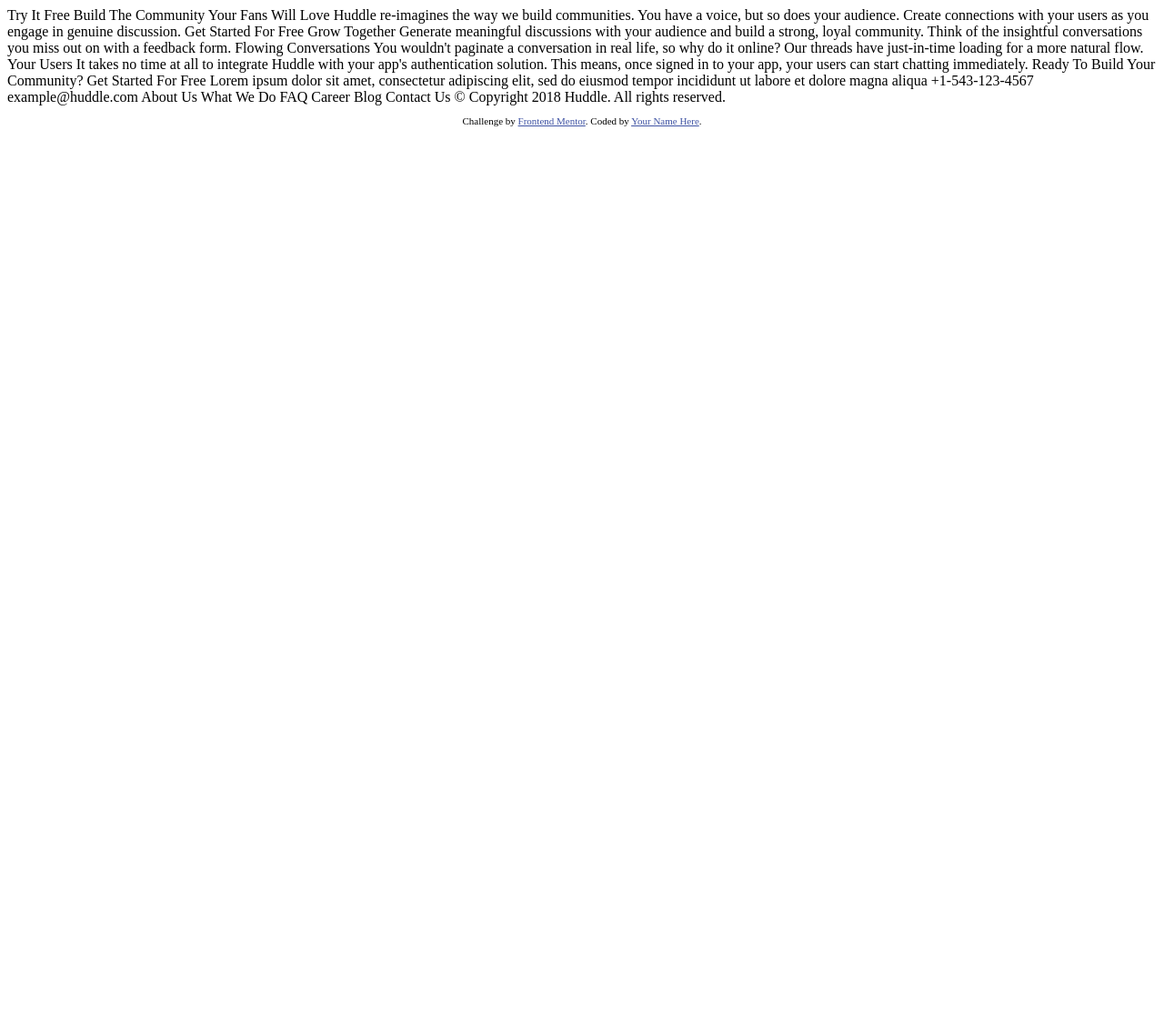
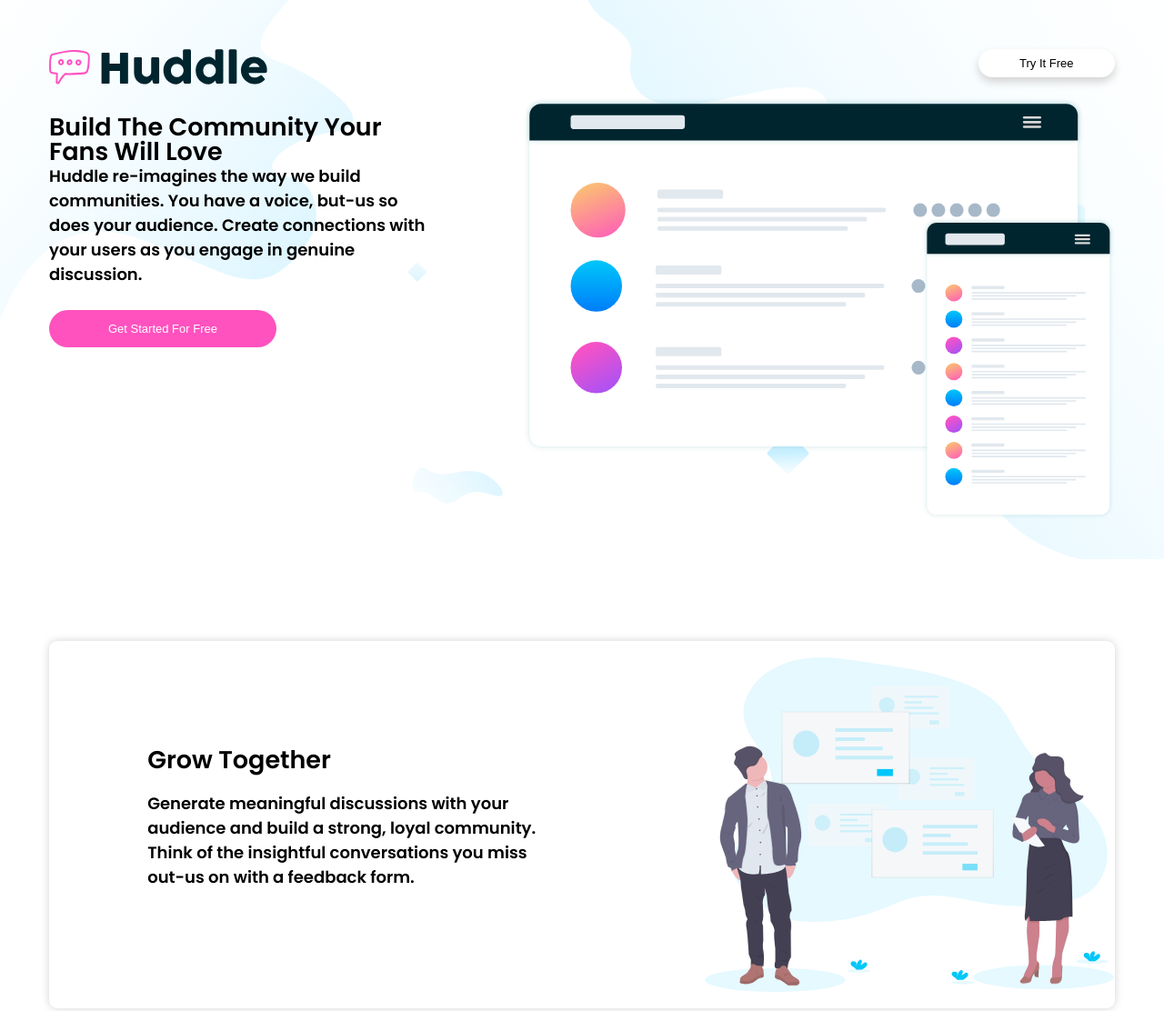
Before and after one commit to xxkdxiix/huddle-landing-page-with-alternating-feature-blocks-master, a plain HTML site: page index.html in a window 1280 px wide. Shown: the top 1112 px of the page at 91% size. Before the commit the page ends 800 px from the top, so only its background shows below. Drawn offline with Linux system fonts and the light colour scheme.

Commit message:
frontend-challenges

```diff
--- /dev/null
+++ b/css/style.css
@@ -0,0 +1,186 @@
+@import url('https://fonts.googleapis.com/css2?family=Open+Sans:ital,wght@0,700;1,400&family=Poppins:wght@600&display=swap');
+
+*{
+    box-sizing: border-box;
+    padding: 0;
+    margin: 0;
+}
+
+/* font-family: 'Open Sans', sans-serif;
+font-family: 'Poppins', sans-serif; */
+
+body {
+    font-size: 18px;
+    font-family: 'Poppins', sans-serif;
+    line-height: 1.5em;
+    font-weight: 400;
+}
+
+header {
+    position: absolute;
+    display: flex;
+    flex-direction: row;
+    width: 100%;
+    justify-content: space-between;
+}
+
+img {
+    height: auto;
+    width: 100%;
+}
+
+header,
+section,
+footer {
+    margin: 0 auto;
+    padding: 3em 3em 0;
+}
+
+/* buttons */
+
+button {
+    font-size: small;
+}
+
+.btn-free {
+    border: none;
+    display: inline;
+    height: auto;
+    width: 100%;
+    border-radius: 5em;
+    padding: 0.6em 3.5em;
+    background: #fff;
+    box-shadow: 0px 5px 10px lightgrey;
+
+}
+
+.btn-mid {
+    border: 1px;
+    border-radius: 5em;
+    padding: 1em 5em;
+    margin-top: 2em;
+    background: hsl(322, 100%, 66%);
+    color: #fff;
+}
+
+.logo {
+    width: auto;
+}
+
+/* section-desktop */
+
+.desktop-hero {
+    background-image: url(../images/bg-hero-desktop.svg);
+    background-size: cover;
+    background-position: center;
+    background-repeat: no-repeat;
+    background-blend-mode: normal;
+    /* background: hsl(193, 100%, 96%); */
+    padding: 2em 0;
+    /* position: relative; */
+}
+
+.desktop-hero {
+    max-width: 1400px;
+    min-width: 1200px;
+    display: flex;
+    flex-direction: row;
+    height: auto;
+    width: 100%;
+}
+
+.desktop-hero div:nth-child(1) {
+    padding: 5em 3em 0 3em;
+    width: 60%;
+}
+
+.desktop-hero div:nth-child(2) {
+    padding: 4em 3em 0;
+}
+
+/* mid-section */
+
+
+.section-content .content {
+    border: 1px;
+    border-radius: 0.5em;
+    margin: 2em auto;
+    box-shadow: 0px 0px 10px lightgrey;
+    height: auto;
+    width: 100%;
+}
+
+.content {
+    display: flex;
+    flex-direction: row;
+    gap: 1.5em;
+}
+
+.illustation {
+    display: block;
+    height: auto;
+    width: 450px;
+    margin: 0 auto;
+
+}
+
+.content:nth-child(2) {
+    flex-direction: row-reverse;
+}
+
+.content div:nth-child(odd) {
+    width: 60%;
+    align-self: center;
+}
+
+.content div:nth-child(even) {
+    padding: 1em;
+    width: 40%;
+
+}
+
+.content h2,
+.content p {
+    /* display: block; */
+    height: auto;
+    width: 68%;
+    margin: auto auto;
+    padding-bottom: 0.8em;
+
+}
+
+footer {
+    background: hsl(192, 100%, 9%);
+    color: #fff;
+}
+
+.footer-container{
+    display: flex;
+    flex-direction: row;
+}
+
+ul {
+    list-style-type: none;
+    padding: 0;
+    margin: 0;
+}
+
+.icon {
+    padding: 0 2.5em 1em 2.5em;
+    width: 45%;
+}
+.icon:nth-child(1) {
+    background: url('../images/icon-location.svg');
+    background-repeat: no-repeat;
+
+}
+
+.icon:nth-child(2) {
+    background: url('../images/icon-phone.svg');
+    background-repeat: no-repeat;
+}
+
+.icon:nth-child(3) {
+    background: url('../images/icon-email.svg');
+    background-repeat: no-repeat;
+}
--- a/index.html
+++ b/index.html
@@ -1,70 +1,142 @@
 <!DOCTYPE html>
 <html lang="en">
+
 <head>
-  <meta charset="UTF-8">
-  <meta name="viewport" content="width=device-width, initial-scale=1.0"> <!-- displays site properly based on user's device -->
+  <meta charset="UT-usF-8">
+  <meta name="viewport" content="width=device-width, initial-scale=1.0">
+  <!-- displays site properly based on user's device -->
 
   <link rel="icon" type="image/png" sizes="32x32" href="./images/favicon-32x32.png">
 
   <title>Frontend Mentor | Huddle landing page with alternating feature blocks</title>
+  <link rel="stylesheet" href="css/style.css">
+</head>
 
-  <!-- Feel free to remove these styles or customise in your own stylesheet 👍 -->
-  <style>
-    .attribution { font-size: 11px; text-align: center; }
-    .attribution a { color: hsl(228, 45%, 44%); }
-  </style>
-</head>
 <body>
 
-  Try It Free
+  <header>
+    <img src="images/logo.svg" alt="" class="logo">
+    <nav>
+      <button class="btn-free">Try It Free</button>
+    </nav>
+  </header>
+  <section class="desktop-hero">
+    <div>
+      <h1>Build The Community Your Fans Will Love</h1>
+      <p>Huddle re-imagines the way we build communities. You have a voice, but-us so does your audience.
+        Create connections with your users as you engage in genuine discussion.
+      </p>
+      <button class="btn-mid">Get Started For Free</button>
+    </div>
+    <div>
+      <img src="images/illustration-mockups.svg" alt="" class="img-desktop">
+    </div>
+  </section>
 
-  Build The Community Your Fans Will Love
+  <section class="section-content">
+    <div class="content">
+      <div>
+        <h2>Grow Together</h2>
+        <p>Generate meaningful discussions with your audience and build a strong, loyal community.
+          Think of the insightful conversations you miss out-us on with a feedback form.
+        </p>
+      </div>
+      <div>
+        <img src="images/illustration-grow-together.svg" alt="" class="illustation">
+      </div>
+    </div>
+      <div class="content">
+        <div>
+          <h2>Flowing Conversations</h2>
+          <p>You wouldn't paginate a conversation in real life, so why do it online? Our threads
+            have just-in-time loading for a more natural flow.
+          </p>
+        </div>
+        <div>
+          <img src="images/illustration-flowing-conversation.svg" alt="" class="illustation">
+        </div>
+      </div>
+      <div class="content">
+        <div>
+          <h2>Your Users</h2>
+          <p>It takes no time at all to integrate Huddle with your app's aut-ushentication solut-usion.
+            This means, once signed in to your app, your users can start chatting immediately.
+          </p>
+        </div>
+        <div>
+          <img src="images/illustration-your-users.svg" alt="" class="illustation">
+        </div>
+      </div>
+  </section>
 
-  Huddle re-imagines the way we build communities. You have a voice, but so does your audience.
-  Create connections with your users as you engage in genuine discussion.
+  <section>
+    <div class="lower-section">
+      <h3>Ready To Build Your Community?</h3>
+      <but-uston class="btn-lower">Get Started For Free</but-uston>
+    </div>
+  </section>
 
-  Get Started For Free
+  <footer>
+    <img src="images/logo.svg" alt="" class="logo">
+    <div class="footer-container">
+    <div class="about-us">
+      <ul>
+        <li class="icon">Lorem ipsum dolor sit amet, consectetur adipiscing elit, sed do eiusmod tempor
+  incididunt ut-us labore et dolore magna aliqua</li>
+        <li class="icon">+1-543-123-4567</li>
+        <li class="icon">example@huddle.com</li>
+      </ul>
+    </div>
+    <div class="about-us"></div>
+    <ul>
+      <li>About-us Us</li>
+      <li>What We Do</li>
+      <li>FAQ</li>
+    </ul>
+    <div class="about-us">
+      <ul>
+        <li>Career</li>
+        <li>Blog</li>
+        <li>Contact Us</li>
+      </ul>
+    </div>
+    <!-- <div class="about-us"></div>
+  </div> -->
+  </footer>
 
-  Grow Together
 
-  Generate meaningful discussions with your audience and build a strong, loyal community.
-  Think of the insightful conversations you miss out on with a feedback form.
 
-  Flowing Conversations
 
-  You wouldn't paginate a conversation in real life, so why do it online? Our threads
-  have just-in-time loading for a more natural flow.
 
-  Your Users
 
-  It takes no time at all to integrate Huddle with your app's authentication solution.
-  This means, once signed in to your app, your users can start chatting immediately.
 
-  Ready To Build Your Community?
 
-  Get Started For Free
 
-  Lorem ipsum dolor sit amet, consectetur adipiscing elit, sed do eiusmod tempor
-  incididunt ut labore et dolore magna aliqua
 
-  +1-543-123-4567
-  example@huddle.com
 
-  About Us
-  What We Do
-  FAQ
 
-  Career
-  Blog
-  Contact Us
+
+
+
+
+
+
+
+
+
+
+
+
+
+
+
+
+
+
+
 
   &copy; Copyright 2018 Huddle. All rights reserved.
 
-  <footer>
-    <p class="attribution">
-      Challenge by <a href="https://www.frontendmentor.io?ref=challenge" target="_blank">Frontend Mentor</a>.
-      Coded by <a href="#">Your Name Here</a>.
-    </p>
-  </footer>
 </body>
+
 </html>
```
